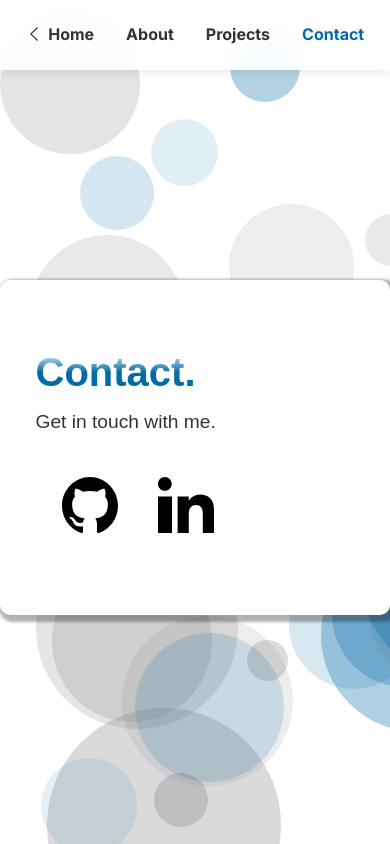
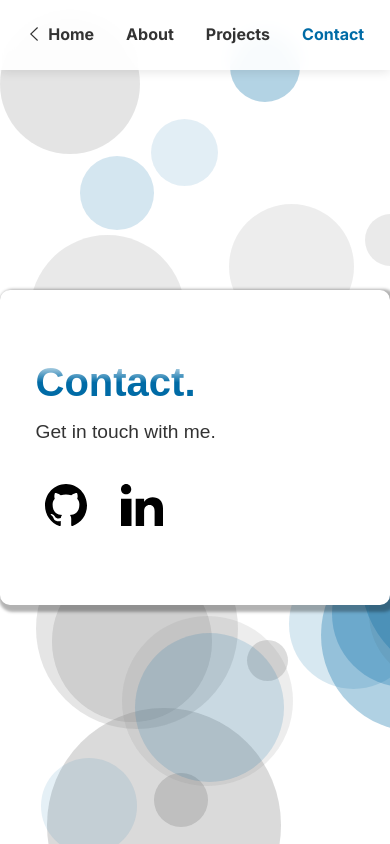
Before and after one commit to MyHKo/website-portfolio, a React (Vite) app: page /contact in a window 390 px wide. Built offline with nearby package versions, Linux system fonts and the light colour scheme.

Commit message:
Add responsivness to icon links

```diff
--- a/src/Sections/Contact/contact.module.css
+++ b/src/Sections/Contact/contact.module.css
@@ -3,4 +3,8 @@
     justify-content: left;
     gap: 16px;
     width: 100%;
+
+    @media(max-width: 600px) {
+        width: 110%;
+    }
 }
--- a/src/Sections/components/IconLink/iconLink.module.less
+++ b/src/Sections/components/IconLink/iconLink.module.less
@@ -7,6 +7,11 @@
   height: 80px;
   border-radius: 50%;
   cursor: pointer;
+
+  @media(max-width: 600px) {
+    width: 60px;
+    height: 60px;
+  }
 
   .icon {
     width: 100%;
```
